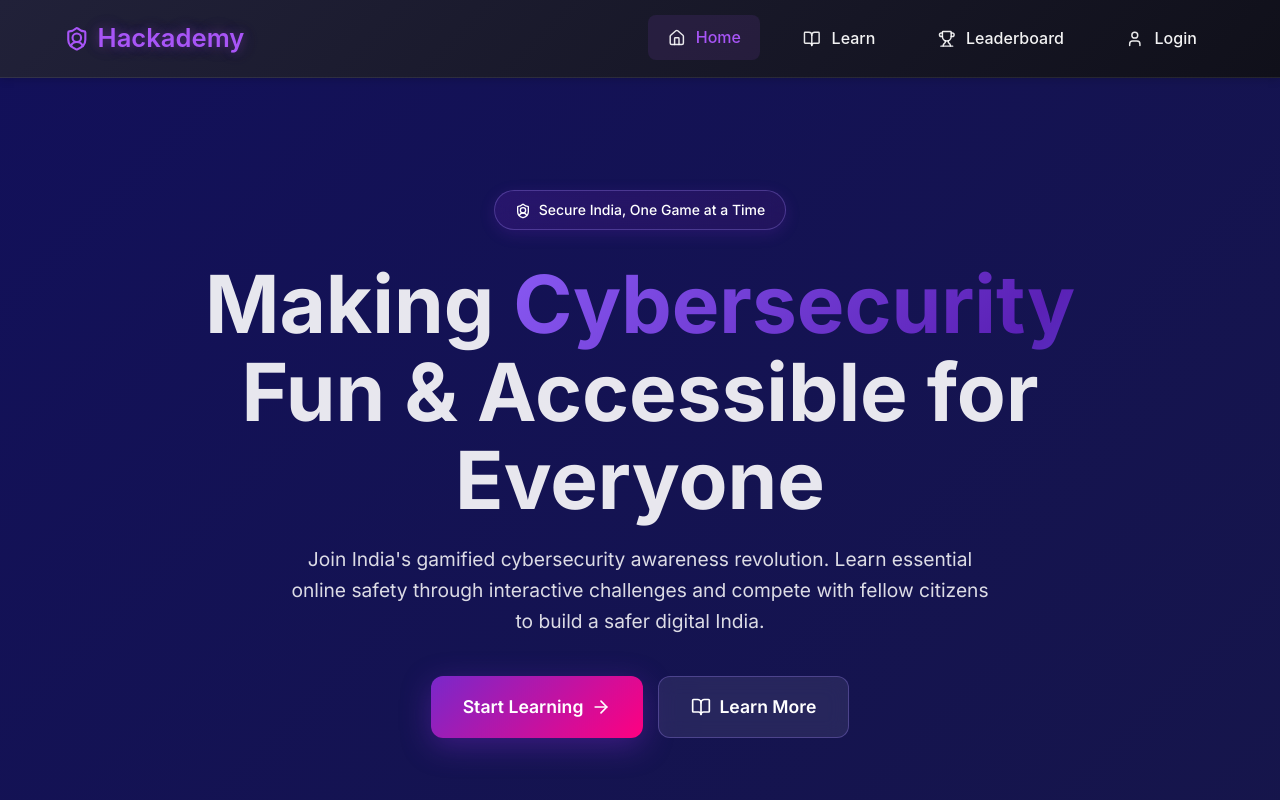
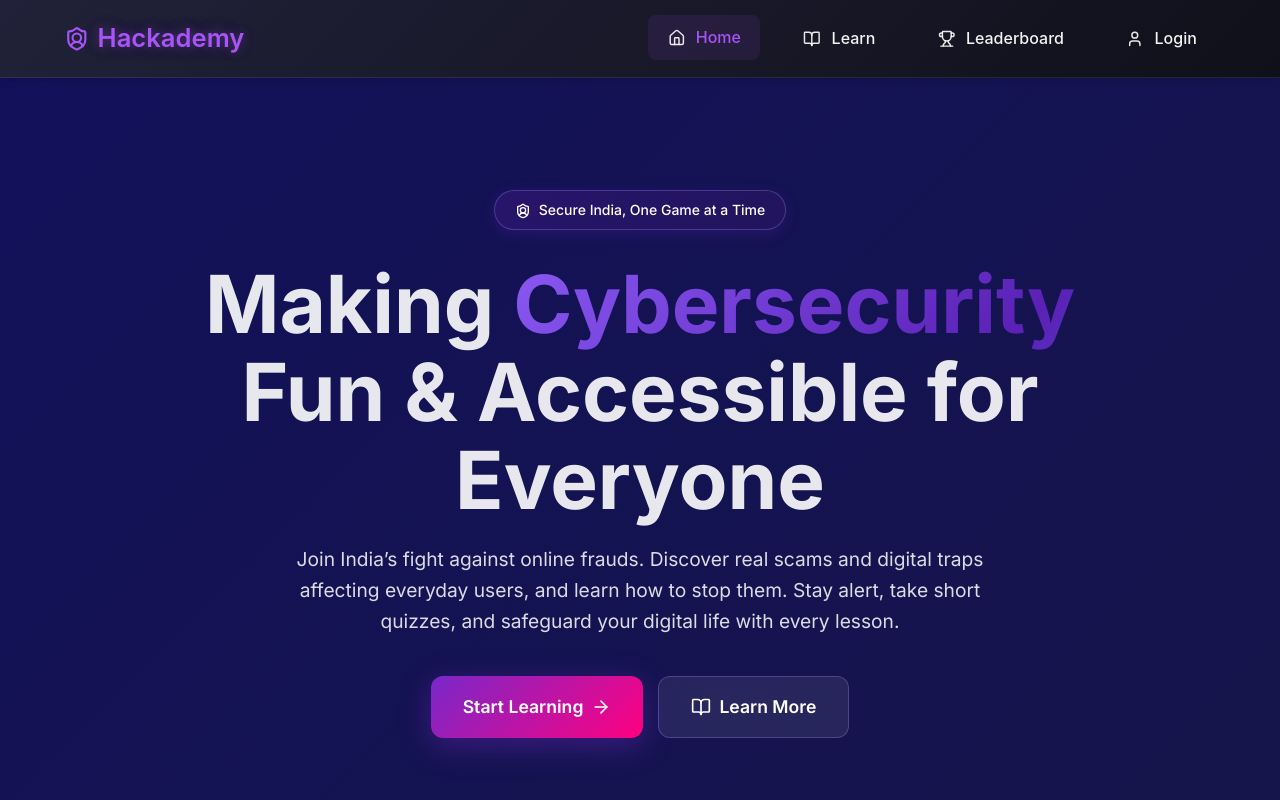
Before and after one commit to RiteshJha912/hackademy-final, a React (Create React App) app in the folder client/: page / in a window 1280 px wide. Shown: the top 800 px of the page. Built offline with nearby package versions, Linux system fonts and the light colour scheme; the HTML template or start-up script is replaced by a standard one.

Commit message:
fix:code cleanup, comments added

```diff
--- a/client/src/components/LeaderboardItem.js
+++ b/client/src/components/LeaderboardItem.js
@@ -3,6 +3,7 @@ import { Gamepad2, Clock } from 'lucide-react'
 import styles from '../styles/LeaderboardItem.module.css'
 
 const LeaderboardItem = ({ user, position }) => {
+  // determines rank icon based on position (1st, 2nd, 3rd, or default)
   const getRankIcon = (position) => {
     switch (position) {
       case 1:
@@ -16,6 +17,7 @@ const LeaderboardItem = ({ user, position }) => {
     }
   }
 
+  // applies specific CSS class for top 3 ranks
   const getRankClass = (position) => {
     if (position === 1) return styles.top1
     if (position === 2) return styles.top2
@@ -23,6 +25,7 @@ const LeaderboardItem = ({ user, position }) => {
     return ''
   }
 
+  // formats date string into a concise, readable format
   const formatDate = (dateString) => {
     const date = new Date(dateString)
     return date.toLocaleDateString('en-US', {
@@ -33,6 +36,7 @@ const LeaderboardItem = ({ user, position }) => {
     })
   }
 
+  // renders leaderboard item with dynamic user data and rank styling
   return (
     <div className={`${styles.leaderboardItem} ${getRankClass(position)}`}>
       <div className={styles.rankSection}>
--- a/client/src/components/Navbar.js
+++ b/client/src/components/Navbar.js
@@ -19,7 +19,7 @@ const Navbar = ({ currentUser, setUser }) => {
 
   const handleLogout = () => {
     setUser('')
-    setIsMenuOpen(false) // Close menu on logout
+    setIsMenuOpen(false)
   }
 
   const toggleMenu = () => {
@@ -30,6 +30,7 @@ const Navbar = ({ currentUser, setUser }) => {
     return location.pathname === path ? styles.active : ''
   }
 
+  // dynamically renders navigation links based on user login state and handles responsive menu toggle
   return (
     <nav className={styles.navbar}>
       <div className={styles.navContainer}>
--- a/client/src/pages/EKYCPage.js
+++ b/client/src/pages/EKYCPage.js
@@ -6,6 +6,7 @@ const EKYCPage = () => {
   const [isSpeaking, setIsSpeaking] = useState(false)
   const utteranceRef = React.useRef(null)
 
+  // handles text-to-speech for article content, toggling play/pause and selecting a natural voice
   const handleReadAloud = () => {
     if (isSpeaking) {
       window.speechSynthesis.pause()
@@ -71,6 +72,7 @@ const EKYCPage = () => {
     }
   }
 
+  // loads available voices for text-to-speech and cleans up event listener on unmount
   React.useEffect(() => {
     const loadVoices = () => {
       window.speechSynthesis.getVoices()
--- a/client/src/pages/FakeJobScamPage.js
+++ b/client/src/pages/FakeJobScamPage.js
@@ -6,6 +6,7 @@ const FakeJobScamPage = () => {
   const [isSpeaking, setIsSpeaking] = useState(false)
   const utteranceRef = React.useRef(null)
 
+  // handles text-to-speech for article content, toggling play/pause and selecting a natural voice
   const handleReadAloud = () => {
     if (isSpeaking) {
       window.speechSynthesis.pause()
@@ -71,6 +72,7 @@ const FakeJobScamPage = () => {
     }
   }
 
+  // loads available voices for text-to-speech and cleans up event listener on unmount
   React.useEffect(() => {
     const loadVoices = () => {
       window.speechSynthesis.getVoices()
--- a/client/src/pages/LandingPage.js
+++ b/client/src/pages/LandingPage.js
@@ -27,6 +27,7 @@ const LandingPage = () => {
     'Everyone',
   ]
 
+  // animates the main title by revealing words one by one with a delay
   useEffect(() => {
     const timer = setInterval(() => {
       setVisibleWords((prev) => {
@@ -39,12 +40,10 @@ const LandingPage = () => {
     }, 150)
 
     return () => clearInterval(timer)
-    // eslint-disable-next-line react-hooks/exhaustive-deps
   }, [])
 
   return (
     <div className={styles.landingPage}>
-      {/* Hero Section */}
       <div className={styles.heroContainer}>
         <div className={styles.badge}>
           <ShieldUser size={16} className={styles.badgeIcon} />
@@ -73,9 +72,10 @@ const LandingPage = () => {
         </h1>
 
         <p className={styles.mainDescription}>
-          Join India's gamified cybersecurity awareness revolution. Learn
-          essential online safety through interactive challenges and compete
-          with fellow citizens to build a safer digital India.
+          Join India’s fight against online frauds. Discover real scams and
+          digital traps affecting everyday users, and learn how to stop them.
+          Stay alert, take short quizzes, and safeguard your digital life with
+          every lesson.
         </p>
 
         <div className={styles.buttonGroup}>
@@ -87,7 +87,6 @@ const LandingPage = () => {
           </Link>
         </div>
 
-        {/* Stats Section */}
         <div className={styles.statsGrid}>
           {[
             { value: '1.16B+', label: 'Indians Online', icon: Users },
@@ -103,7 +102,6 @@ const LandingPage = () => {
         </div>
       </div>
 
-      {/* Mission Section */}
       <div className={styles.missionSection}>
         <div className={styles.missionCard}>
           <div>
@@ -126,7 +124,6 @@ const LandingPage = () => {
         </div>
       </div>
 
-      {/* How It Works Section */}
       <div className={styles.howItWorksSection}>
         <h2 className={styles.sectionTitle}>How It Works</h2>
         <p className={styles.howItWorksSubtitle}>
@@ -167,7 +164,6 @@ const LandingPage = () => {
           ))}
         </div>
 
-        {/* Learning Module Features */}
         <div className={styles.featuresSection}>
           <h3 className={styles.featuresTitle}>What You'll Learn</h3>
           <div className={styles.featuresGrid}>
@@ -207,7 +203,6 @@ const LandingPage = () => {
         </div>
       </div>
 
-      {/* Footer */}
       <div className={styles.footer}>
         <p>© 2025 H4ck4demy. All rights reserved.</p>
       </div>
--- a/client/src/pages/LeaderboardPage.js
+++ b/client/src/pages/LeaderboardPage.js
@@ -23,10 +23,8 @@ const LeaderboardPage = () => {
   const [loading, setLoading] = useState(true)
   const [error, setError] = useState('')
 
+  // fetches leaderboard and stats data on mount, handling loading and errors
   useEffect(() => {
-    fetchData()
-  }, [])
-
     const fetchData = async () => {
       setLoading(true)
       try {
@@ -47,7 +45,10 @@ const LeaderboardPage = () => {
         setLoading(false)
       }
     }
+    fetchData()
+  }, [])
 
+  // processes leaderboard data to create a chart of games played per month
   const graphData = useMemo(() => {
     const months = []
     const now = new Date()
@@ -89,7 +90,7 @@ const LeaderboardPage = () => {
       <div className={`${appStyles.pageContainer} ${styles.leaderboardPage}`}>
         <div className={styles.errorContainer}>
           <p className={styles.errorMessage}>{error}</p>
-          <button onClick={fetchData} className={styles.retryButton}>
+          <button onClick={() => fetchData()} className={styles.retryButton}>
             <RefreshCw className={styles.buttonIcon} /> Try Again
           </button>
         </div>
@@ -201,7 +202,10 @@ const LeaderboardPage = () => {
             </div>
             {leaderboard.length >= 20 && (
               <div className={styles.loadMoreContainer}>
-                <button onClick={fetchData} className={styles.loadMoreButton}>
+                <button
+                  onClick={() => fetchData()}
+                  className={styles.loadMoreButton}
+                >
                   <RefreshCw className={styles.buttonIcon} /> Refresh
                   Leaderboard
                 </button>
--- a/client/src/pages/LearnPage.js
+++ b/client/src/pages/LearnPage.js
@@ -7,7 +7,7 @@ import {
   Smartphone,
   Briefcase,
   Brain,
-  Columns4
+  Columns4,
 } from 'lucide-react'
 import styles from '../styles/LearnPage.module.css'
 
--- a/client/src/pages/MCQGamePage.js
+++ b/client/src/pages/MCQGamePage.js
@@ -22,7 +22,6 @@ const MCQGamePage = ({ currentUser }) => {
   const [loading, setLoading] = useState(false)
   const navigate = useNavigate()
 
-  // Sample cybersecurity questions
   const questions = [
     {
       id: 1,
@@ -91,16 +90,14 @@ const MCQGamePage = ({ currentUser }) => {
     },
   ]
 
+  // redirects to username page if no user is logged in
   useEffect(() => {
     if (!currentUser) {
       navigate('/username')
     }
   }, [currentUser, navigate])
 
-  const handleAnswerClick = (answerIndex) => {
-    setSelectedAnswer(answerIndex)
-  }
-
+  // handles answer selection, score updates, and backend score saving on game completion
   const handleNextQuestion = async () => {
     const isCorrect = selectedAnswer === questions[currentQuestion].correct
     let newScore = score
@@ -114,7 +111,6 @@ const MCQGamePage = ({ currentUser }) => {
       setCurrentQuestion(currentQuestion + 1)
       setSelectedAnswer('')
     } else {
-      // Game completed, update score in backend
       setLoading(true)
       try {
         if (newScore > 0) {
@@ -124,13 +120,16 @@ const MCQGamePage = ({ currentUser }) => {
         setShowResult(true)
       } catch (error) {
         console.error('Error updating score:', error)
-        // Still show results even if score update fails
         setGameCompleted(true)
         setShowResult(true)
       } finally {
         setLoading(false)
       }
     }
+  }
+
+  const handleAnswerClick = (answerIndex) => {
+    setSelectedAnswer(answerIndex)
   }
 
   const resetGame = () => {
@@ -142,7 +141,7 @@ const MCQGamePage = ({ currentUser }) => {
   }
 
   const getScoreMessage = () => {
-    const percentage = (score / 70) * 100 // Total possible score is 70
+    const percentage = (score / 70) * 100
     if (percentage >= 80) return "Excellent! You're a cybersecurity expert!"
     if (percentage >= 60)
       return 'Good job! You have solid cybersecurity knowledge.'
--- a/client/src/pages/UPIScamPage.js
+++ b/client/src/pages/UPIScamPage.js
@@ -6,6 +6,7 @@ const UPIScamPage = () => {
   const [isSpeaking, setIsSpeaking] = useState(false)
   const utteranceRef = React.useRef(null)
 
+  // handles text-to-speech for article content, toggling play/pause and selecting a natural voice
   const handleReadAloud = () => {
     if (isSpeaking) {
       window.speechSynthesis.pause()
@@ -70,6 +71,7 @@ const UPIScamPage = () => {
     }
   }
 
+  // loads available voices for text-to-speech and cleans up event listener on unmount
   React.useEffect(() => {
     const loadVoices = () => {
       window.speechSynthesis.getVoices()
--- a/client/src/pages/UsernamePage.js
+++ b/client/src/pages/UsernamePage.js
@@ -1,7 +1,7 @@
 import React, { useState } from 'react'
 import { useNavigate } from 'react-router-dom'
 import { userAPI } from '../utils/api'
-import { Key, Loader, Gamepad2 } from 'lucide-react'
+import { Loader, Gamepad2 } from 'lucide-react'
 import styles from '../styles/UsernamePage.module.css'
 import commonStyles from '../styles/common.module.css'
 
@@ -11,6 +11,7 @@ const UsernamePage = ({ setUser }) => {
   const [error, setError] = useState('')
   const navigate = useNavigate()
 
+  // handles username submission, validates input, creates user via API, and navigates to game
   const handleSubmit = async (e) => {
     e.preventDefault()
 
@@ -53,10 +54,7 @@ const UsernamePage = ({ setUser }) => {
       <div className={styles.particleBackground}></div>
       <div className={styles.formContainer}>
         <div className={styles.formHeader}>
-          <h2>
-            {/* <Key className={styles.icon} /> */}
-            Choose Your Username
-          </h2>
+          <h2>Choose Your Username</h2>
           <p>
             Please pick a simple name. This will be used to track your quiz
             progress and scores.
--- a/client/src/pages/WhatsAppStockScam.js
+++ b/client/src/pages/WhatsAppStockScam.js
@@ -6,6 +6,7 @@ const WhatsAppStockScamPage = () => {
   const [isSpeaking, setIsSpeaking] = useState(false)
   const utteranceRef = React.useRef(null)
 
+  // handles text-to-speech for article content, toggling play/pause and selecting a natural voice
   const handleReadAloud = () => {
     if (isSpeaking) {
       window.speechSynthesis.pause()
@@ -68,6 +69,7 @@ const WhatsAppStockScamPage = () => {
     }
   }
 
+  // loads available voices for text-to-speech and cleans up event listener on unmount
   React.useEffect(() => {
     const loadVoices = () => {
       window.speechSynthesis.getVoices()
```
Also changed, not shown: client/src/pages/DigitalArrestScamPage.js (+3 -11 lines). Lines whose indentation alone changed are shown as unchanged.
